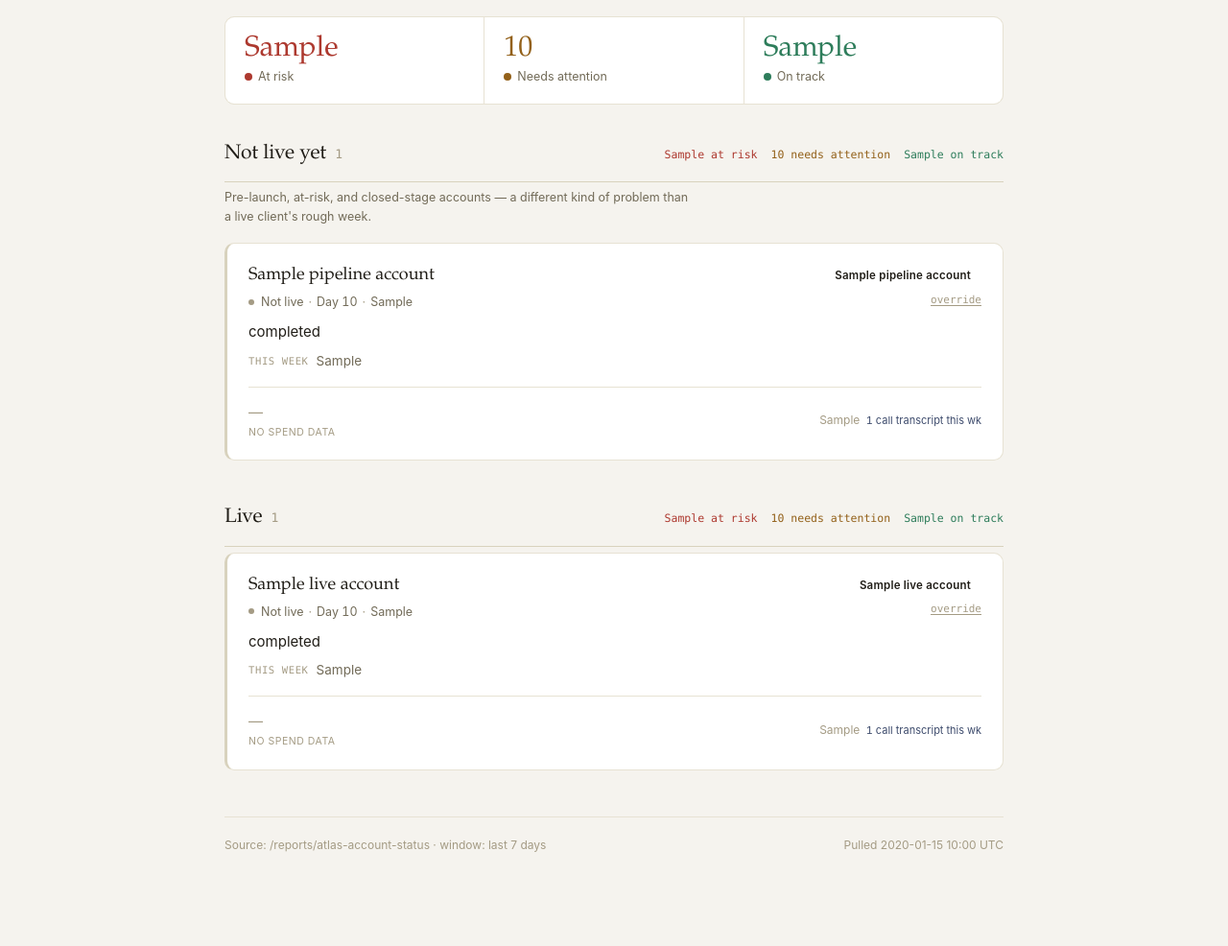
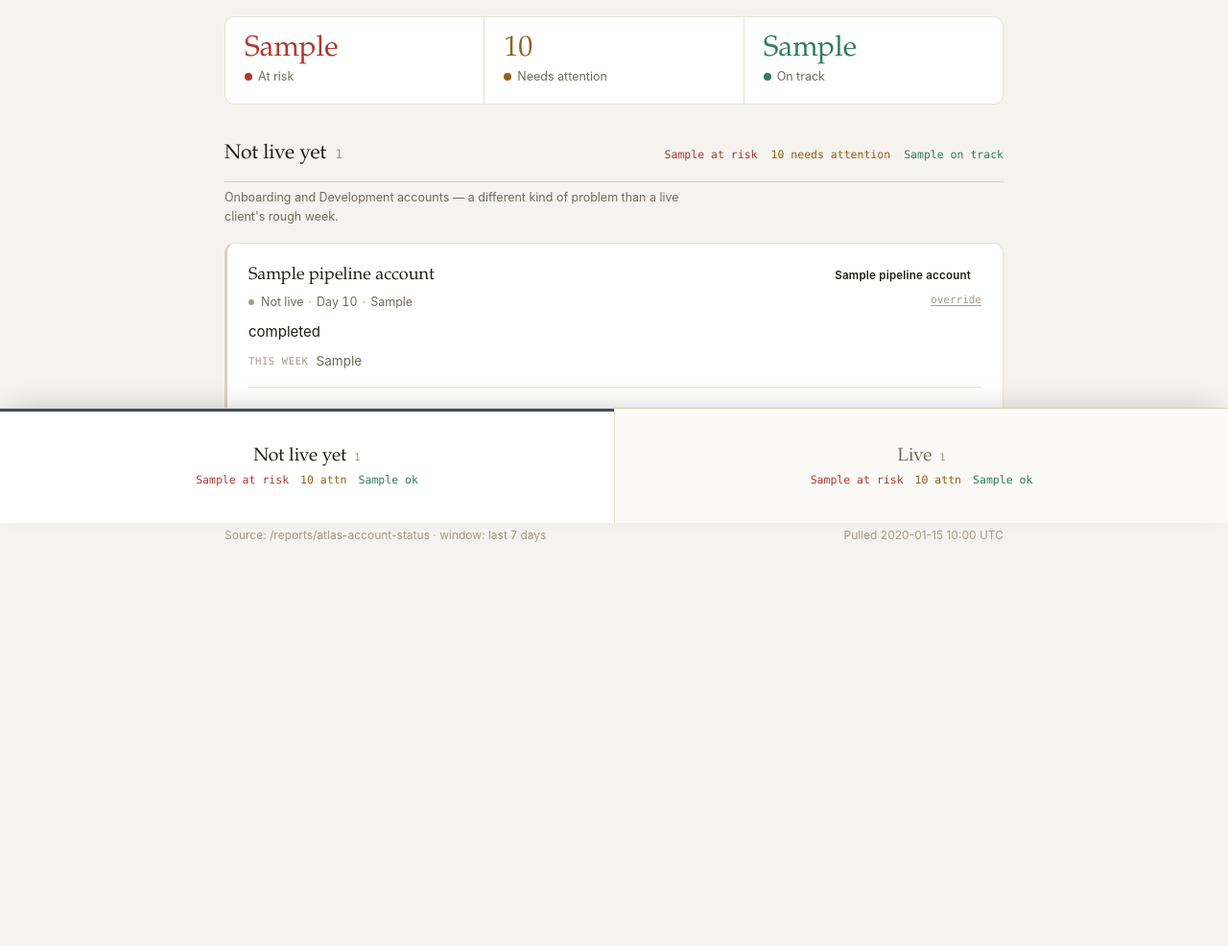
Before and after one commit to ky-lore/bob-api, a FastAPI app: template bob-master/app/templates/account_pulse.html in a window 1280 px wide. Shown: the part 255-1241 px from the top of the page at 96% size. After the commit the page ends 820 px from the top, so only its background shows below. Run offline with FastAPI, Linux system fonts and the light colour scheme; the template is opened without the code that fills it: most values are stand-ins (such as "Sample title", 1, 10 or a date in 2020); parts of the project's set-up code (start-up, migrations or seed data) failed here and were passed over.

Commit message:
Add a big bottom switch bar to toggle Pipeline vs Live views
Bob: "theyre quite distinct in our fulfillment pipeline" -- wants them
experienced as genuinely separate views, not just two sections of one
scroll. A fixed ~15vh bar at the bottom of the viewport (always in
reach regardless of scroll position) with two large segments, each
showing its own count + at-risk/attn/ok breakdown; clicking one hides
the other section entirely via a `hidden` attribute, not just a
scroll-jump. Defaults to Pipeline, remembered across visits in
localStorage (same convention as the existing theme toggle). Also
fixes stale copy in the Not-live-yet section's note that still
mentioned at-risk/closed accounts after the classification fix.

Co-Authored-By: Claude Sonnet 5 <noreply@anthropic.com>

```diff
--- a/bob-master/app/templates/account_pulse.html
+++ b/bob-master/app/templates/account_pulse.html
@@ -58,7 +58,7 @@
   }
   @media (prefers-reduced-motion: reduce) { * { animation: none !important; transition: none !important; } }
 
-  .page { max-width: 860px; margin: 0 auto; padding: 40px 24px 96px; }
+  .page { max-width: 860px; margin: 0 auto; padding: 40px 24px calc(clamp(96px, 15vh, 220px) + 40px); }
 
   .toolbar { display: flex; justify-content: space-between; align-items: center; gap: 12px; margin-bottom: 22px; }
   nav.runs { overflow-x: auto; white-space: nowrap; }
@@ -210,10 +210,51 @@
     color: var(--ink-faint); display: flex; justify-content: space-between; gap: 12px; flex-wrap: wrap;
   }
 
+  /* Pipeline vs Live are two genuinely distinct worlds in the fulfillment
+     process (Bob, 2026-09-21) -- a big, impossible-to-miss physical switch
+     rather than a small tab strip. Fixed to the viewport bottom so it's
+     always in reach regardless of scroll position; filters which section is
+     shown (see the script below), it doesn't just jump-scroll to it. */
+  .pulse-switch {
+    position: fixed; left: 0; right: 0; bottom: 0; z-index: 20;
+    height: clamp(96px, 15vh, 220px);
+    display: grid; grid-template-columns: 1fr 1fr;
+    background: var(--surface); border-top: 1px solid var(--border-strong);
+    box-shadow: 0 -8px 28px -12px rgba(0, 0, 0, 0.25);
+  }
+  .pulse-switch-btn {
+    display: flex; flex-direction: column; align-items: center; justify-content: center; gap: 6px;
+    border: none; background: var(--surface-raised); color: var(--ink-muted); cursor: pointer;
+    font-family: var(--font-body); padding: 10px 16px; position: relative;
+  }
+  .pulse-switch-btn + .pulse-switch-btn { border-left: 1px solid var(--border); }
+  .pulse-switch-btn .psb-title {
+    font-family: var(--font-display); font-size: clamp(16px, 2.4vh, 24px); font-weight: 500; color: var(--ink);
+    display: flex; align-items: baseline; gap: 8px;
+  }
+  .pulse-switch-btn .psb-count {
+    font-family: var(--font-mono); font-size: 0.55em; color: var(--ink-faint); font-variant-numeric: tabular-nums;
+  }
+  .pulse-switch-btn .psb-breakdown {
+    font-family: var(--font-mono); font-size: 11.5px; display: flex; gap: 12px; font-variant-numeric: tabular-nums;
+  }
+  .pulse-switch-btn .psb-breakdown .risk { color: var(--risk); }
+  .pulse-switch-btn .psb-breakdown .warn { color: var(--warn); }
+  .pulse-switch-btn .psb-breakdown .good { color: var(--good); }
+  .pulse-switch-btn[aria-pressed="true"] {
+    background: var(--surface); box-shadow: inset 0 3px 0 var(--accent);
+  }
+  .pulse-switch-btn[aria-pressed="false"]:hover { background: var(--surface); }
+  .pulse-switch-btn[aria-pressed="false"] .psb-title { color: var(--ink-muted); }
+
+  .section-block[hidden] { display: none; }
+
   @media (max-width: 640px) {
     .pulse-strip { grid-template-columns: 1fr; }
     h1 { font-size: 27px; }
     .card { padding: 16px; }
+    .pulse-switch { height: clamp(84px, 13vh, 160px); }
+    .pulse-switch-btn .psb-breakdown { gap: 8px; font-size: 10.5px; }
   }
 </style>
 </head>
@@ -306,8 +347,8 @@
     </article>
   {% endmacro %}
 
-  {% macro section(title, note, accounts, counts) %}
-    <section class="section-block">
+  {% macro section(group, title, note, accounts, counts) %}
+    <section class="section-block" data-view-group="{{ group }}">
       <div class="section-heading">
         <h2>{{ title }}<span class="section-count">{{ accounts|length }}</span></h2>
         <div class="section-counts">
@@ -345,8 +386,27 @@
       </div>
     </div>
 
-    {{ section("Not live yet", "Pre-launch, at-risk, and closed-stage accounts — a different kind of problem than a live client's rough week.", pipeline_accounts, pipeline_health_counts) }}
-    {{ section("Live", none, live_accounts, live_health_counts) }}
+    {{ section("pipeline", "Not live yet", "Onboarding and Development accounts — a different kind of problem than a live client's rough week.", pipeline_accounts, pipeline_health_counts) }}
+    {{ section("live", "Live", none, live_accounts, live_health_counts) }}
+
+    <nav class="pulse-switch" aria-label="Filter by pipeline stage">
+      <button type="button" class="pulse-switch-btn" data-switch-to="pipeline" aria-pressed="true">
+        <span class="psb-title">Not live yet <span class="psb-count">{{ pipeline_accounts|length }}</span></span>
+        <span class="psb-breakdown">
+          <span class="risk">{{ pipeline_health_counts.at_risk }} at risk</span>
+          <span class="warn">{{ pipeline_health_counts.needs_attention }} attn</span>
+          <span class="good">{{ pipeline_health_counts.on_track }} ok</span>
+        </span>
+      </button>
+      <button type="button" class="pulse-switch-btn" data-switch-to="live" aria-pressed="false">
+        <span class="psb-title">Live <span class="psb-count">{{ live_accounts|length }}</span></span>
+        <span class="psb-breakdown">
+          <span class="risk">{{ live_health_counts.at_risk }} at risk</span>
+          <span class="warn">{{ live_health_counts.needs_attention }} attn</span>
+          <span class="good">{{ live_health_counts.on_track }} ok</span>
+        </span>
+      </button>
+    </nav>
   {% endif %}
 
   <footer class="colophon">
@@ -433,5 +493,39 @@
     });
   })();
 </script>
+
+<script>
+  (function () {
+    // Pipeline vs Live are treated as genuinely separate views (Bob,
+    // 2026-09-21: "theyre quite distinct in our fulfillment pipeline"),
+    // not just two sections of one scroll -- the bottom switch filters
+    // which one is shown. Remembered across visits, same convention as
+    // the theme toggle above.
+    var VIEW_KEY = "bob-pulse-view";
+    var sections = document.querySelectorAll("[data-view-group]");
+    var buttons = document.querySelectorAll("[data-switch-to]");
+    if (!sections.length || !buttons.length) return;
+
+    function applyView(view) {
+      sections.forEach(function (el) {
+        el.hidden = el.dataset.viewGroup !== view;
+      });
+      buttons.forEach(function (btn) {
+        btn.setAttribute("aria-pressed", String(btn.dataset.switchTo === view));
+      });
+    }
+
+    var stored = localStorage.getItem(VIEW_KEY);
+    applyView(stored === "live" ? "live" : "pipeline");
+
+    buttons.forEach(function (btn) {
+      btn.addEventListener("click", function () {
+        var view = btn.dataset.switchTo;
+        applyView(view);
+        localStorage.setItem(VIEW_KEY, view);
+      });
+    });
+  })();
+</script>
 </body>
 </html>
```
Also changed, not shown: bob-master/tests/test_atlas_report_router.py (+30 -0 lines).
